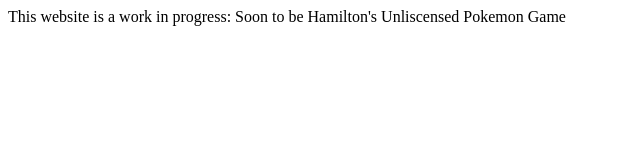
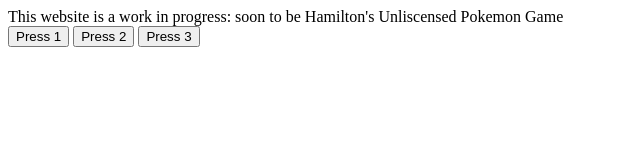
Before and after one commit to HamiltonGilbert/hamiltongilbert.github.io, a plain HTML site: page pokemon-league.html in a window 1280 px wide. Shown: the whole page, without its empty margins (0-640 px from the left). Drawn offline with Linux system fonts and the light colour scheme.

Commit message:
java test

```diff
--- a/pokemon-league.html
+++ b/pokemon-league.html
@@ -4,6 +4,19 @@
     <title> Pokemon League </title>
   </head>
   <body>
-    This website is a work in progress: Soon to be Hamilton's Unliscensed Pokemon Game
+    This website is a work in progress: soon to be Hamilton's Unliscensed Pokemon Game
+    <div class="buttons">
+      <button>Press 1</button>
+      <button>Press 2</button>
+      <button>Press 3</button>
+    </div>
+    <script>
+      const buttonContainer = document.querySelector('.buttons');
+      console.log('buttonContainer', buttonContainer);
+      buttonContainer.addEventListener('click', event => {
+      console.log(event.target.value)
+    })
+    </script>
+
   </body>
 </html>
```
